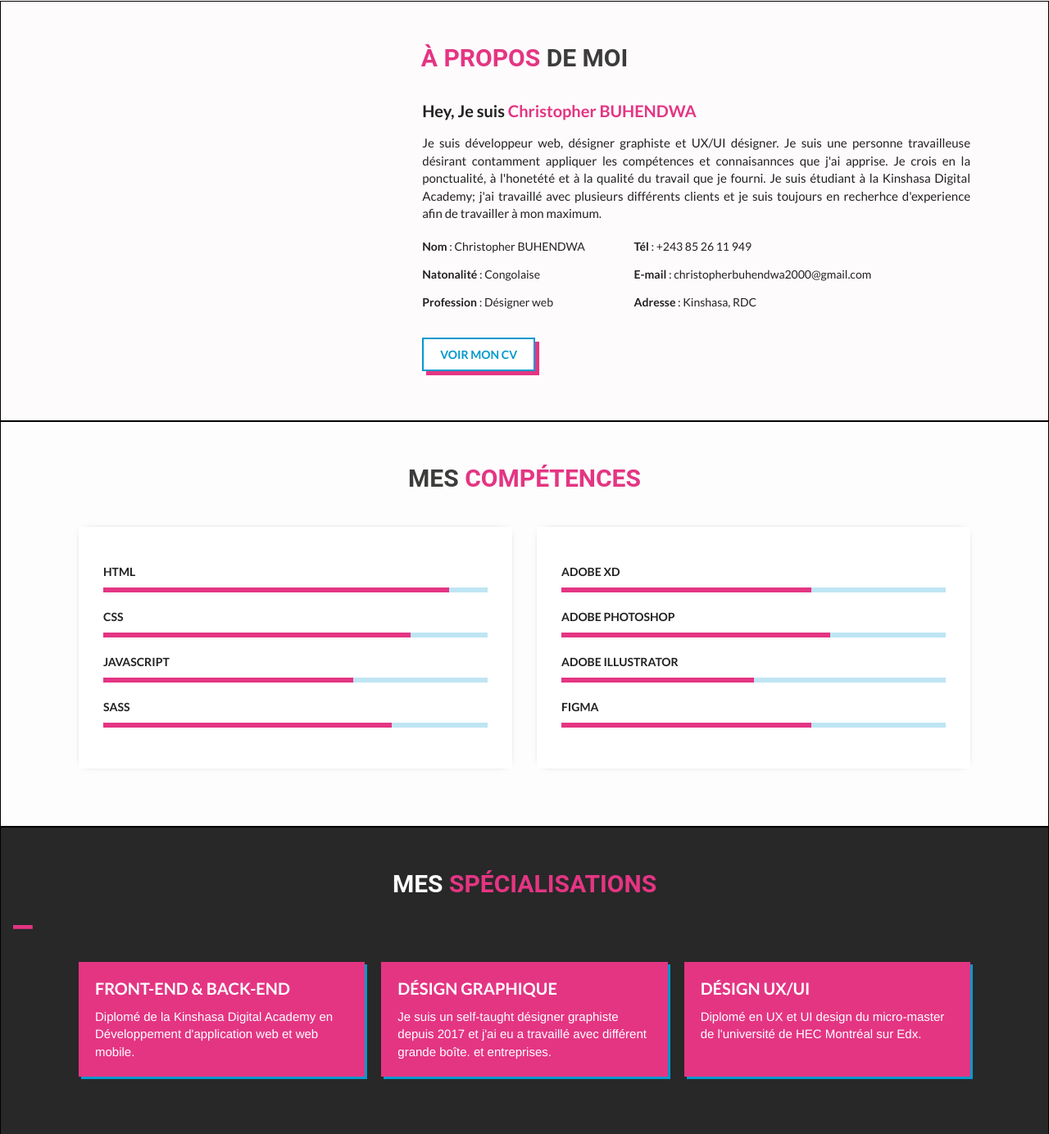
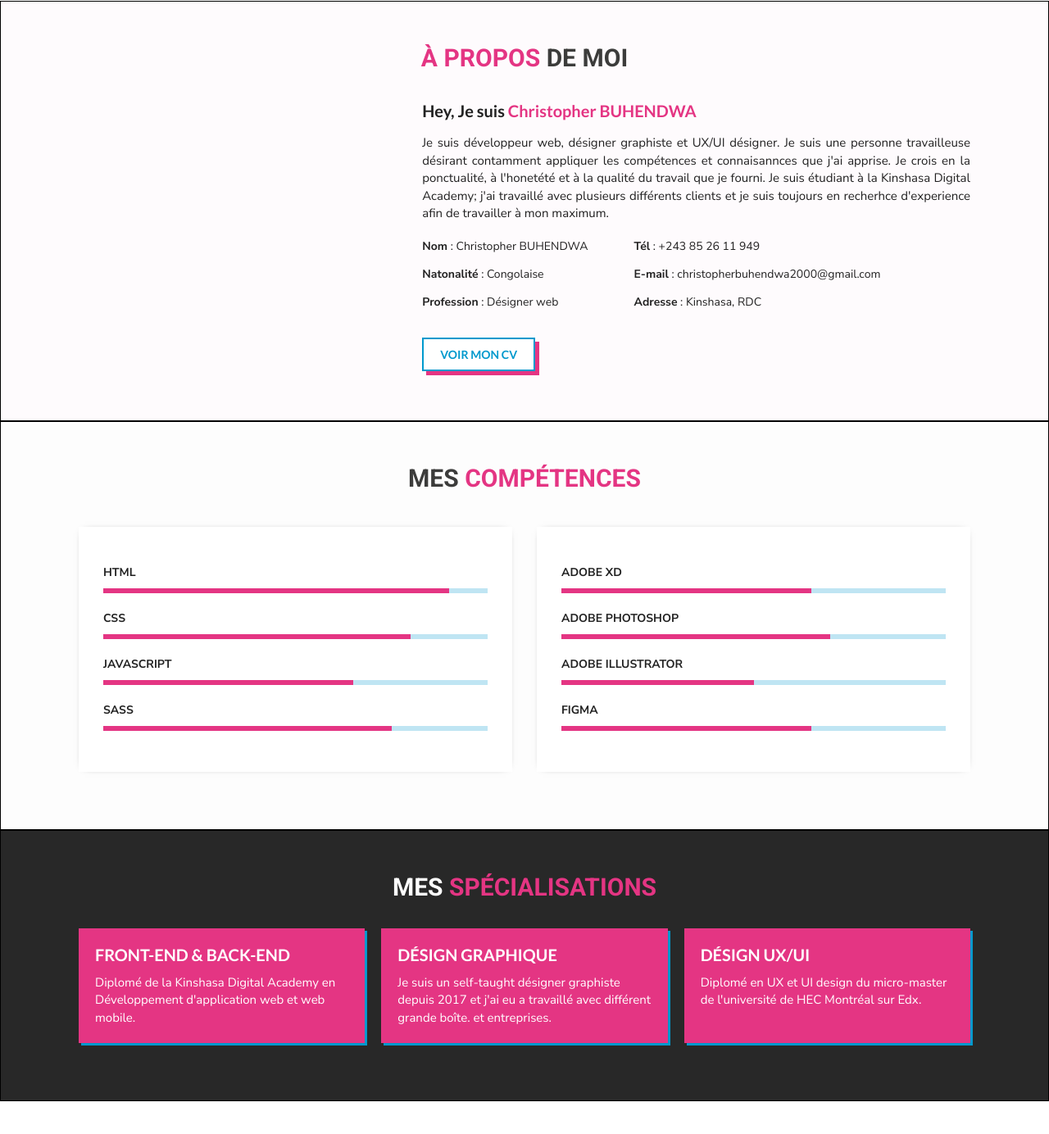
Before and after one commit to karon16/KDA-Projet-Portfolio, a website: page index.html in a window 1280 px wide. Shown: the part 664-2048 px from the top of the page at 82% size. After the commit the page ends 2008 px from the top, so only its background shows below. Drawn offline with nearby package versions, Linux system fonts and the light colour scheme.

```diff
--- a/index.html
+++ b/index.html
@@ -6,6 +6,10 @@
     <meta name="viewport" content="width=device-width, initial-scale=1.0">
     <link rel="shortcut icon" href="img/favicon_cd.png" type="image/x-icon">
     <link rel="stylesheet" href="https://cdnjs.cloudflare.com/ajax/libs/semantic-ui/2.4.1/semantic.min.css" integrity="sha512-8bHTC73gkZ7rZ7vpqUQThUDhqcNFyYi2xgDgPDHc+GXVGHXq+xPjynxIopALmOPqzo9JZj0k6OqqewdGO3EsrQ==" crossorigin="anonymous" />
+    <link rel="preconnect" href="https://fonts.gstatic.com">
+    <link href="https://fonts.googleapis.com/css2?family=Roboto:wght@400;700;900&display=swap" rel="stylesheet">
+    <link rel="preconnect" href="https://fonts.gstatic.com">
+    <link href="https://fonts.googleapis.com/css2?family=Nunito+Sans:wght@400;700&display=swap" rel="stylesheet">
     <link rel="stylesheet" href="style/style.css">
     <title>Chris Le Designer</title>
 </head>
@@ -48,7 +52,7 @@
                 <div class="eight wide column middle aligned hero-section__descritpion">
                     <p class=" description__text-head text-head--size paragraphs--color">je suis <br> votre</p>
                     <div class="description__image description__image--size"><img src="img/Group 34.png" class="image--size" alt=""></div>
-                    <h1 class="description__paragraph description__paragraph--size paragraphs--color paragraphs-font-family">Designer Graphiste, Devloppeur Web, Graphiste Web, UX/UI Designer</h1>
+                    <h1 class="description__paragraph description__paragraph--size paragraphs--color paragraphs--font-family">Designer Graphiste, Devloppeur Web, Graphiste Web, UX/UI Designer</h1>
                     <a href="" class="btn btn--color">DEMANDER UN DEVIS</a>
                 </div>
                 <div class="eight wide column middle aligned tablet computer only hero-section__image "><object type="image/svg+xml" data="./img/Design tools2.svg" class="animated__image"></object></div>
@@ -67,7 +71,7 @@
                     </div>
                     <div class="ten wide column   about__biography">
                         <p class="paragraphs--font-size biography__greetings-size ">Hey, Je suis <span class="bold-text--color">Christopher BUHENDWA</span></p>
-                        <p class="paragraphs--font-size biography__paragrph--text biography__paragrph--margin">Je suis développeur web, désigner graphiste
+                        <p class="paragraphs--font-size biography__paragraph--text biography__paragraph--margin paragraphs--font-family">Je suis développeur web, désigner graphiste
                             et UX/UI désigner. Je suis une personne travailleuse désirant
                             contamment appliquer les compétences et connaisannces que j'ai apprise.
                             Je crois en la ponctualité, à l'honetété et à la qualité du travail que je fourni.
@@ -77,14 +81,14 @@
 
                         <div class="ui stackable grid about__contacts  ">
                             <div class="six wide column">
-                                <p><b>Nom</b> : Christopher BUHENDWA</p>
-                                <p><b> Natonalité</b> : Congolaise</p>
-                                <p><b>Profession</b> : Désigner web</p>
+                                <p class="paragraphs--font-family"><b>Nom</b> : Christopher BUHENDWA</p>
+                                <p class="paragraphs--font-family"><b> Natonalité</b> : Congolaise</p>
+                                <p class="paragraphs--font-family"><b>Profession</b> : Désigner web</p>
                             </div>
                             <div class="ten wide column">
-                                <p><b>Tél</b> : +243 85 26 11 949</p>
-                                <p><b>E-mail</b>  : christopherbuhendwa2000@gmail.com</p>
-                                <p><b>Adresse</b>  : Kinshasa, RDC</p>
+                                <p class="paragraphs--font-family"><b>Tél</b> : +243 85 26 11 949</p>
+                                <p class="paragraphs--font-family"><b>E-mail</b>  : christopherbuhendwa2000@gmail.com</p>
+                                <p class="paragraphs--font-family"><b>Adresse</b>  : Kinshasa, RDC</p>
                             </div>
                         </div>
 
@@ -103,19 +107,19 @@
                     <div class="eight wide column">
                         <div class="skills__card skills__card--color">
                             <div>
-                                <label class="skills__name skills__name--size" for="file">HTML</label> <br>
+                                <label class="skills__name skills__name--size label--font-family" for="file">HTML</label> <br>
                                 <progress class="progress__bar progress__bar--settings" id="file" value="90" max="100"> 90% </progress>
                             </div>
                             <div>
-                                <label class="skills__name skills__name--size" for="file">CSS</label> <br>
+                                <label class="skills__name skills__name--size label--font-family" for="file">CSS</label> <br>
                                 <progress class="progress__bar progress__bar--settings" id="file" value="80" max="100"> 80% </progress>
                             </div>
                             <div>
-                                <label class="skills__name skills__name--size" for="file">JAVASCRIPT</label> <br>
+                                <label class="skills__name skills__name--size label--font-family" for="file">JAVASCRIPT</label> <br>
                                 <progress class="progress__bar progress__bar--settings" id="file" value="65" max="100"> 65% </progress>
                             </div>
                             <div>
-                                <label class="skills__name skills__name--size" for="file">SASS</label> <br>
+                                <label class="skills__name skills__name--size label--font-family" for="file">SASS</label> <br>
                                 <progress class="progress__bar progress__bar--settings" id="file" value="75" max="100"> 75% </progress>
                             </div>
                         </div>
@@ -123,19 +127,19 @@
                     <div class="eight wide column">
                         <div class="skills__card skills__card--color">
                             <div>
-                                <label class="skills__name skills__name--size" for="file">ADOBE XD</label> <br>
+                                <label class="skills__name skills__name--size label--font-family" for="file">ADOBE XD</label> <br>
                                 <progress class="progress__bar progress__bar--settings" id="file" value="65" max="100"> 65% </progress>
                             </div>
                             <div>
-                                <label class="skills__name skills__name--size" for="file">ADOBE PHOTOSHOP</label> <br>
+                                <label class="skills__name skills__name--size label--font-family" for="file">ADOBE PHOTOSHOP</label> <br>
                                 <progress class="progress__bar progress__bar--settings" id="file" value="70" max="100"> 70% </progress>
                             </div>
                             <div>
-                                <label class="skills__name skills__name--size" for="file">ADOBE ILLUSTRATOR</label> <br>
+                                <label class="skills__name skills__name--size label--font-family" for="file">ADOBE ILLUSTRATOR</label> <br>
                                 <progress class="progress__bar progress__bar--settings" id="file" value="50" max="100"> 50% </progress>
                             </div>
                             <div>
-                                <label class="skills__name skills__name--size" for="file">FIGMA</label> <br>
+                                <label class="skills__name skills__name--size label--font-family" for="file">FIGMA</label> <br>
                                 <progress class="progress__bar progress__bar--settings" id="file" value="65" max="100"> 65% </progress>
                             </div>
                         </div>
@@ -146,20 +150,13 @@
 
         <section class="specialisation body-section  body-section--paddings specialisation--backgroundcolor">
             <h2 class="titles--font-family titles--font-color titles--font-size"><span class="title--third-color">Mes</span> spécialisations</h2>
-            <?xml version="1.0"?>
-<svg xmlns="http://www.w3.org/2000/svg" xmlns:xlink="http://www.w3.org/1999/xlink" xmlns:svgjs="http://svgjs.com/svgjs" version="1.1" width="5rem" height="2rem" x="0" y="0" viewBox="0 0 42 42" style="enable-background:new 0 0 512 512" xml:space="preserve" class=""><g>
-<rect xmlns="http://www.w3.org/2000/svg" y="0" width="5rem" height="1rem" fill="#e43583" data-original="#000000" style="" class=""/>
-<g xmlns="http://www.w3.org/2000/svg">
-</g>
-</g></svg>
-
             <div class="section__container">
                 <div class="ui grid">
                     <div class="doubling three column row">
                         <div class="column">
                             <div class="specialisation__card specialisation__card--color specialisation__card--size">
                                 <h3 class="third__title--size">Front-end & Back-end</h3>
-                                <p class="paragraphs-font-family paragraphs--font-size">
+                                <p class="paragraphs--font-family paragraphs--font-size">
                                     Diplomé de la Kinshasa Digital Academy en Développement d'application
                                     web et web mobile.
                                 </p>
@@ -168,7 +165,7 @@
                         <div class="column">
                             <div class="specialisation__card specialisation__card--color specialisation__card--size">
                                 <h3 class="third__title--size paragraphs--font-size">Désign Graphique</h3>
-                                <p class="paragraphs-font-family paragraphs--font-size">Je suis un self-taught désigner graphiste depuis 2017 et
+                                <p class="paragraphs--font-family paragraphs--font-size">Je suis un self-taught désigner graphiste depuis 2017 et
                                     j'ai eu a travaillé avec différent grande boîte. et entreprises.
                                 </p>
                             </div>
@@ -176,7 +173,7 @@
                         <div class="column">
                             <div class="specialisation__card specialisation__card--color specialisation__card--size">
                                 <h3 class="third__title--size">Désign UX/UI</h3>
-                                <p class="paragraphs-font-family paragraphs--font-size">Diplomé en UX et UI design du micro-master de l'université de HEC Montréal sur
+                                <p class="paragraphs--font-family paragraphs--font-size">Diplomé en UX et UI design du micro-master de l'université de HEC Montréal sur
                                     Edx.
                                 </p>
                             </div>
--- a/sass/abstract/variables.scss
+++ b/sass/abstract/variables.scss
@@ -17,5 +17,5 @@
 $blackColor : #3C3C3B;
 $blackColorBackground : #282828;
 /*variables for fonts*/
-$titles : Roboto;
-$paragraphs :Helvetica;
+$titles : 'Roboto', sans-serif;
+$paragraphs :'Nunito Sans', sans-serif;
--- a/sass/base/typography.scss
+++ b/sass/base/typography.scss
@@ -1,3 +1,4 @@
+
 .titles--font-family{
     font-family: $titles;
 }
@@ -17,6 +18,9 @@
 .paragraphs--color{
     color: $blackColor;
 }
+.paragraphs--font-family{
+    font-family: $paragraphs;
+}
 .titles--font-size{
     font-size: 3rem;
     text-transform: uppercase;
@@ -34,7 +38,6 @@
     padding-top: 5px;
     font-size: 2rem;
     font-weight: 400;
-    font-family: Roboto;
     margin: 20px 0px 50px 0;
 }
 .bold-text--color{
@@ -45,3 +48,6 @@
     font-weight: bolder;
     text-transform: uppercase;
 }
+.label--font-family{
+    font-family: $paragraphs;
+}
--- a/sass/main.scss
+++ b/sass/main.scss
@@ -51,7 +51,7 @@
             font-size: 1.2rem;
             text-transform: uppercase;
             font-weight: bolder;
-            font-family: Roboto ;
+            font-family: 'Roboto', sans-serif ;
         }
     }
 
@@ -68,7 +68,7 @@
         }
         .text-head--size{
             font-size: 6.4rem;
-            font-family: Roboto;
+            font-family: 'Roboto', sans-serif;
             font-weight: 700;
             text-transform: uppercase;
             line-height: normal;
@@ -100,10 +100,10 @@
         font-weight: bold;
         margin-bottom: 15px;
     }
-    .biography__paragrph--text{
+    .biography__paragraph--text{
         text-align: justify;
     }
-    .biography__paragrph--margin{
+    .biography__paragraph--margin{
         margin-bottom: 3%;
     }
     .about__contacts{
```
Also changed, not shown: style/style.css, 1 other file.
